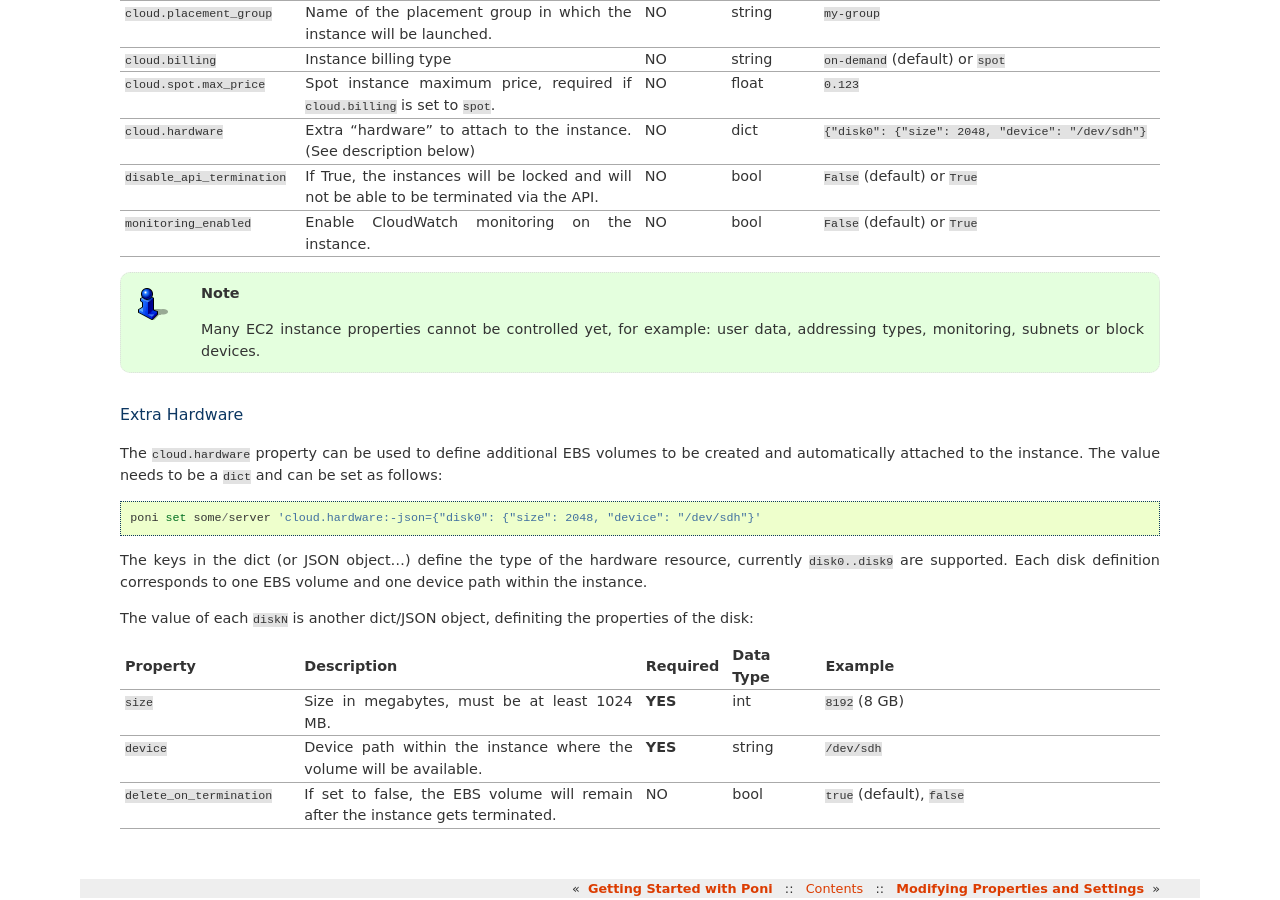
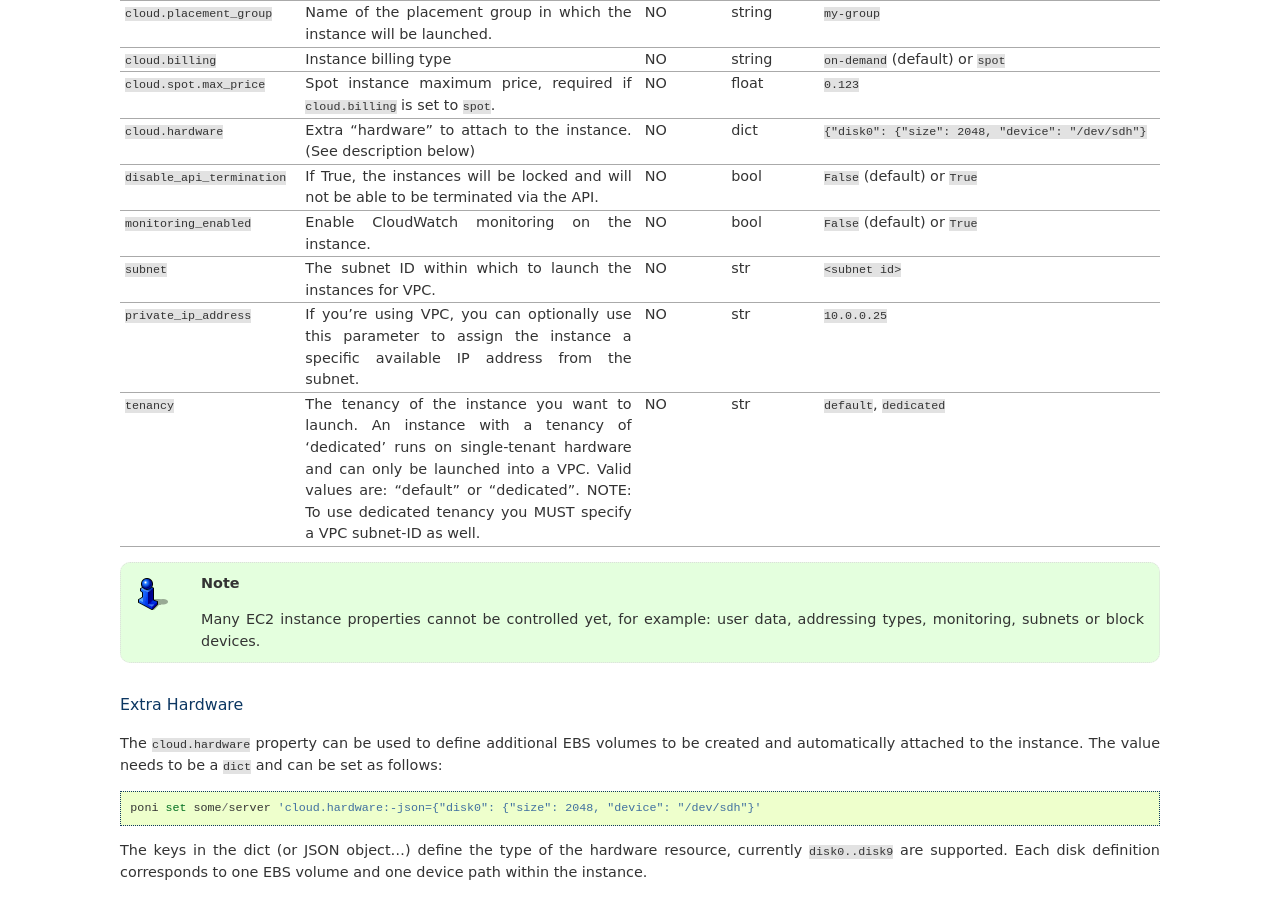
Before and after one commit to ohmu/poni, a Sphinx documentation site: the page built from doc/properties.rst, in a window 1280 px wide and 900 px high, scrolled down 1342 px. Built offline with Sphinx 7.4.7, drawn with Linux system fonts in a browser that asks for light colours.

Commit message:
AWS: added VPC options
* 'subnet': The subnet ID within which to launch the instances for VPC.

* 'private_ip_address': If you’re using VPC, you can optionally use this
   parameter to assign the instance a specific available IP address from
   the subnet (e.g., 10.0.0.25).

* 'tenancy': The tenancy of the instance you want to launch. An instance
   with a tenancy of ‘dedicated’ runs on single-tenant hardware and can
   only be launched into a VPC. Valid values are: “default” or
   “dedicated”. NOTE: To use dedicated tenancy you MUST specify a VPC
   subnet-ID as well.

```diff
--- a/doc/properties.rst
+++ b/doc/properties.rst
@@ -164,6 +164,25 @@
      - NO
      - bool
      - ``False`` (default) or ``True``
+   * - ``subnet``
+     - The subnet ID within which to launch the instances for VPC.
+     - NO
+     - str
+     - ``<subnet id>``
+   * - ``private_ip_address``
+     - If you’re using VPC, you can optionally use this parameter to assign the
+       instance a specific available IP address from the subnet.
+     - NO
+     - str
+     - ``10.0.0.25``
+   * - ``tenancy``
+     - The tenancy of the instance you want to launch. An instance with a
+       tenancy of ‘dedicated’ runs on single-tenant hardware and can only be
+       launched into a VPC. Valid values are: “default” or “dedicated”.
+       NOTE: To use dedicated tenancy you MUST specify a VPC subnet-ID as well.
+     - NO
+     - str
+     - ``default``, ``dedicated``
 
 .. note::
   Many EC2 instance properties cannot be controlled yet, for example: user data,
```
Also changed, not shown: 1 other file.
